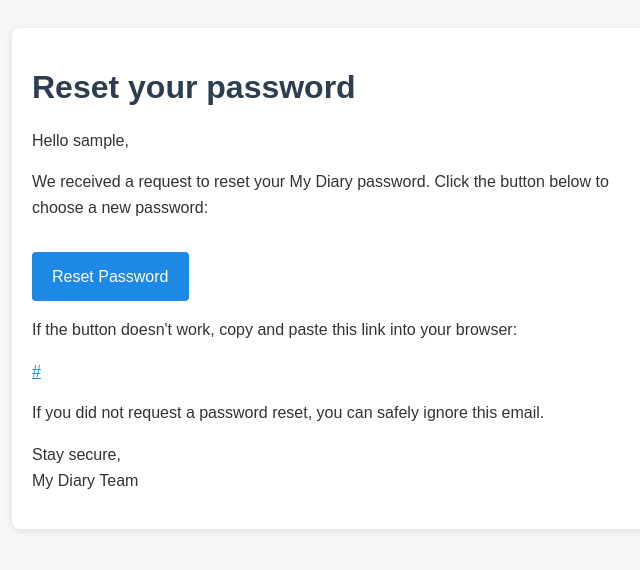
After one commit to kevohmutwiri9-creator/My-Diary, a Flask app: template app/templates/emails/reset_password.html in a window 1280 px wide. The commit adds this page. Shown: the top 570 px of the page, without its empty margins (308-948 px from the left). Run offline with Flask 3, Linux system fonts and the light colour scheme; tables that the repository leaves empty hold one stand-in row (values such as "Sample post"); the template is opened without the code that fills it: values that come from a table or form of the project are taken from there, most other values are stand-ins (such as "Sample title", 1, 10 or a date in 2020).

Commit message:
feat: add password reset flow via email

```diff
--- a/app/routes/main.py
+++ b/app/routes/main.py
@@ -169,6 +169,11 @@ def new_entry():
         current_app.logger.error(f'Error in new_entry route: {str(e)}', exc_info=True)
         flash('An error occurred while loading the form.', 'danger')
         return redirect(url_for('main.dashboard'))
+
+@main_bp.route('/ads.txt')
+def ads_txt():
+    """Serve ads.txt from the static directory for AdSense verification."""
+    return current_app.send_static_file('ads.txt')
 
 @main_bp.route('/entry/<int:entry_id>')
 @login_required
--- a/app/templates/auth/login.html
+++ b/app/templates/auth/login.html
@@ -49,6 +49,8 @@
             <button type="submit" class="btn btn-primary btn-block">Sign In</button>
 
             <div class="auth-links text-center">
+                <a href="{{ url_for('auth.forgot_password') }}">Forgot your password?</a>
+                <span class="mx-2">·</span>
                 <a href="{{ url_for('auth.register') }}">Don't have an account? Sign up</a>
             </div>
         </form>
--- /dev/null
+++ b/app/templates/emails/reset_password.html
@@ -0,0 +1,53 @@
+<!DOCTYPE html>
+<html>
+<head>
+    <meta charset="UTF-8">
+    <title>Password Reset</title>
+    <style>
+        body {
+            font-family: Arial, sans-serif;
+            background-color: #f7f7f7;
+            color: #333;
+            padding: 20px;
+        }
+        .container {
+            background-color: #ffffff;
+            padding: 20px;
+            border-radius: 8px;
+            max-width: 600px;
+            margin: 0 auto;
+            box-shadow: 0 2px 8px rgba(0,0,0,0.1);
+        }
+        h1 {
+            color: #2c3e50;
+        }
+        a {
+            color: #1e88e5;
+        }
+        .btn {
+            display: inline-block;
+            padding: 12px 20px;
+            margin-top: 15px;
+            background-color: #1e88e5;
+            color: #ffffff;
+            text-decoration: none;
+            border-radius: 4px;
+        }
+        p {
+            line-height: 1.6;
+        }
+    </style>
+</head>
+<body>
+    <div class="container">
+        <h1>Reset your password</h1>
+        <p>Hello {{ user.username }},</p>
+        <p>We received a request to reset your My Diary password. Click the button below to choose a new password:</p>
+        <p><a href="{{ reset_url }}" class="btn">Reset Password</a></p>
+        <p>If the button doesn't work, copy and paste this link into your browser:</p>
+        <p><a href="{{ reset_url }}">{{ reset_url }}</a></p>
+        <p>If you did not request a password reset, you can safely ignore this email.</p>
+        <p>Stay secure,<br>My Diary Team</p>
+    </div>
+</body>
+</html>
--- a/requirements.txt
+++ b/requirements.txt
@@ -15,3 +15,4 @@ bleach==6.2.0
 markdown==3.7
 gunicorn==23.0.0
 google-generativeai==0.7.2
+Flask-Mail==0.9.1
```
Also changed, not shown: app/__init__.py (+9 -0 lines), app/forms.py (+11 -0 lines), app/models/user.py (+31 -2 lines), app/routes/auth.py (+65 -4 lines), app/templates/auth/forgot_password.html (added, +32 -0 lines), app/templates/auth/reset_password.html (added, +42 -0 lines), app/templates/emails/reset_password.txt (added, +11 -0 lines), config.py (+12 -0 lines), README.md.
